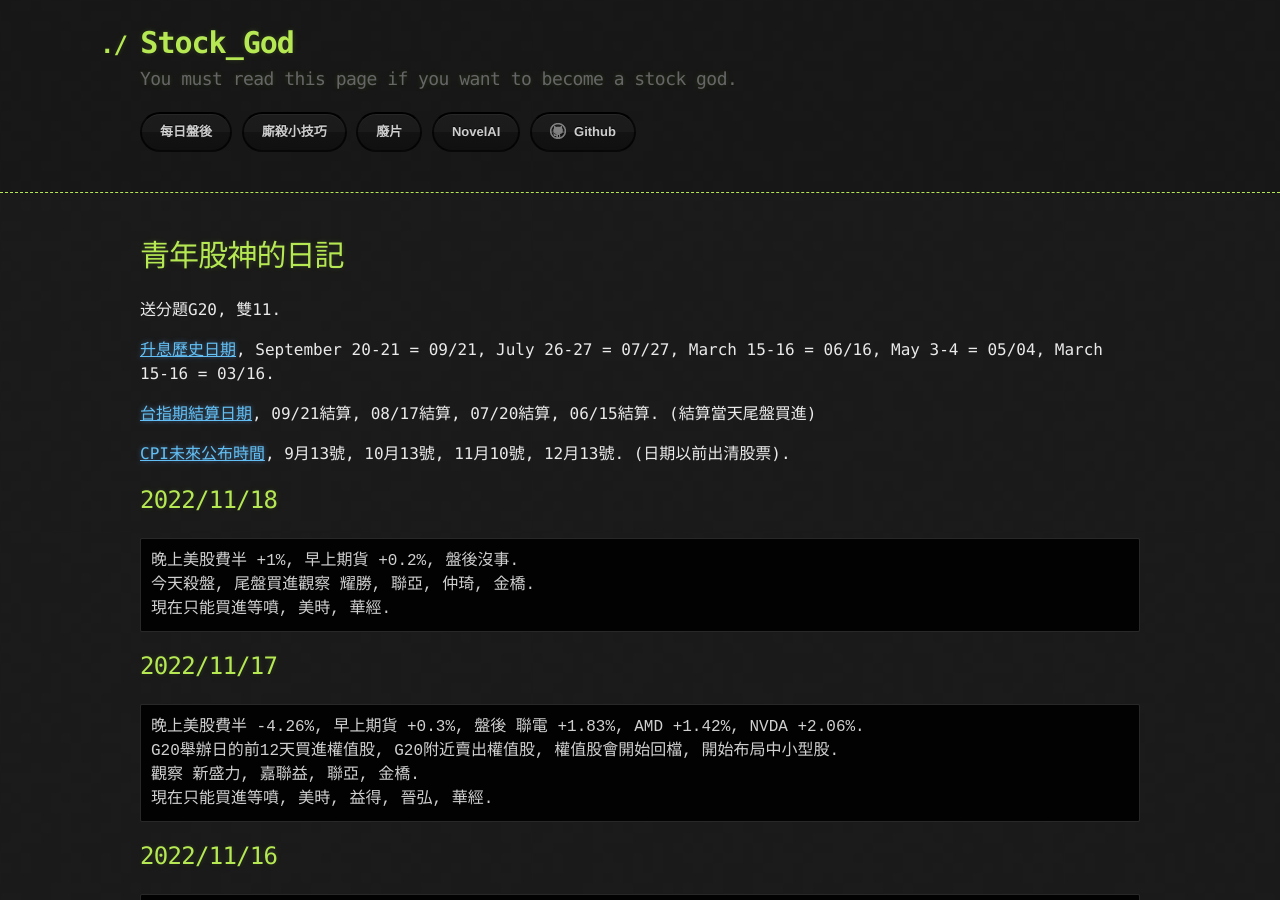
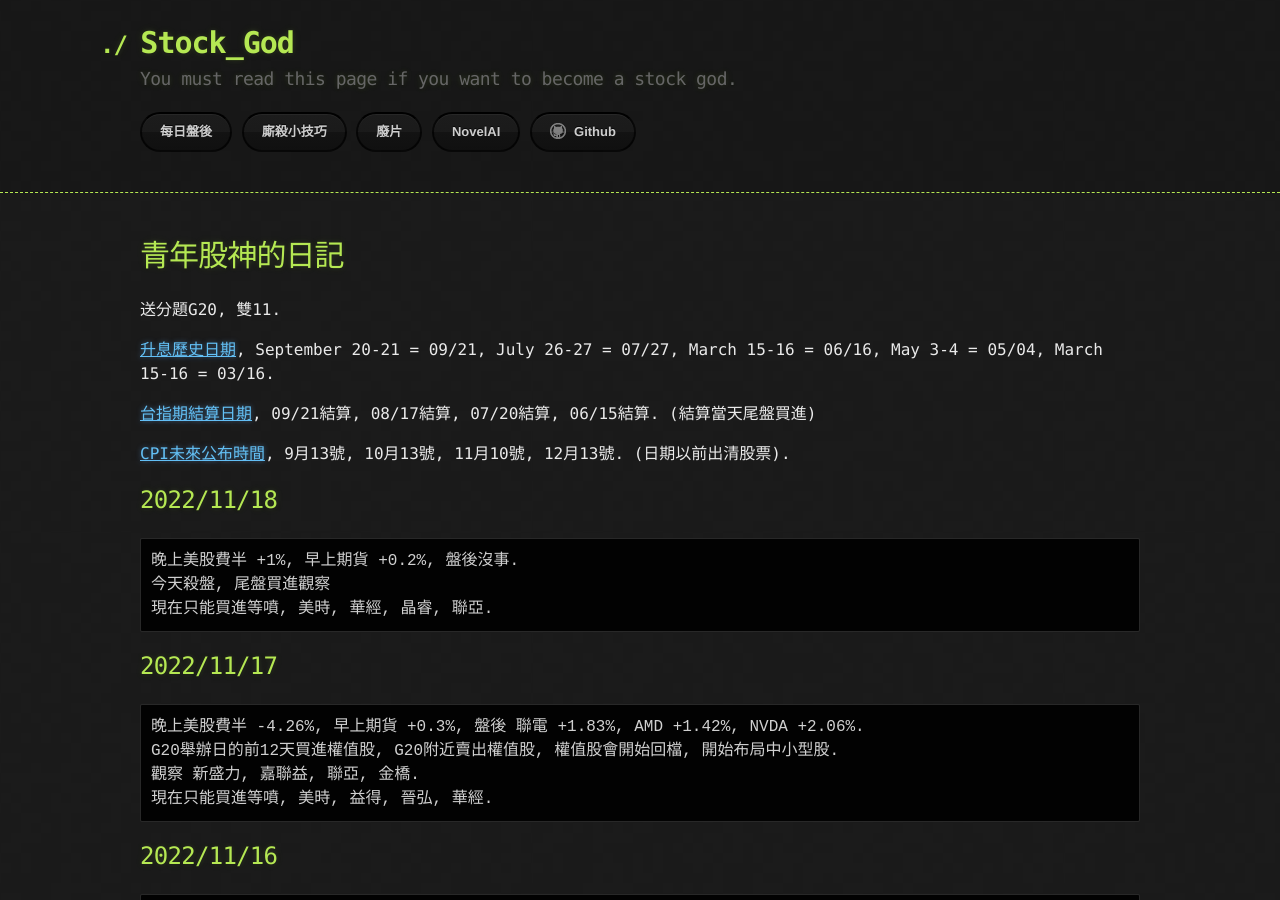
Before and after one commit to lepg5487/Stock_God, a Jekyll site: the page built from index.md, in a window 1280 px wide and 900 px high. Built offline with Jekyll 4.4.1, drawn with Linux system fonts in a browser that asks for light colours; our own code applies the rules of GitHub Pages for plain Markdown files.

Commit message:
Update index.md

````diff
--- a/index.md
+++ b/index.md
@@ -15,8 +15,8 @@ layout: testlayouts
 ## 2022/11/18
 ```
 晚上美股費半 +1%, 早上期貨 +0.2%, 盤後沒事.
-今天殺盤, 尾盤買進觀察 耀勝, 聯亞, 仲琦, 金橋.
-現在只能買進等噴, 美時, 華經.
+今天殺盤, 尾盤買進觀察
+現在只能買進等噴, 美時, 華經, 晶睿, 聯亞.
 ```
 
 ## 2022/11/17
````
